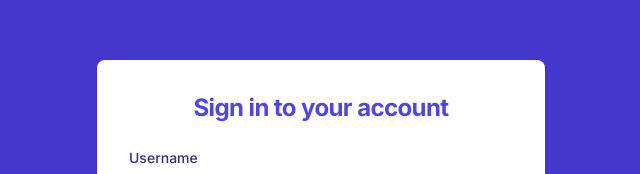
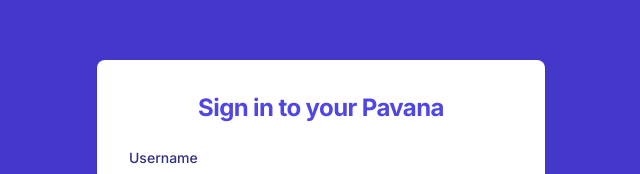
Before and after one commit to aludraimpact/pavana, a Next.js app: page /login in a window 1280 px wide. Shown: the part 166-340 px from the top of the page, without its empty margins (319-959 px from the left). Built offline with nearby package versions, Linux system fonts and the light colour scheme.

Commit message:
feat: update login header text

```diff
--- a/src/app/login/page.tsx
+++ b/src/app/login/page.tsx
@@ -39,7 +39,7 @@ export default function Login() {
           <div className="w-full bg-white rounded-lg shadow dark:border md:mt-0 sm:max-w-md xl:p-0 dark:bg-indigo-800 dark:border-indigo-700">
             <div className="p-6 space-y-4 md:space-y-6 sm:p-8">
               <h1 className="text-xl font-bold leading-tight tracking-tight text-indigo-600 md:text-2xl dark:text-white">
-                Sign in to your account
+                Sign in to your Pavana
               </h1>
               <form onSubmit={handleSubmit} className=" space-y-4 md:space-y-6" action="#">
                 <div className='text-left'>
```
